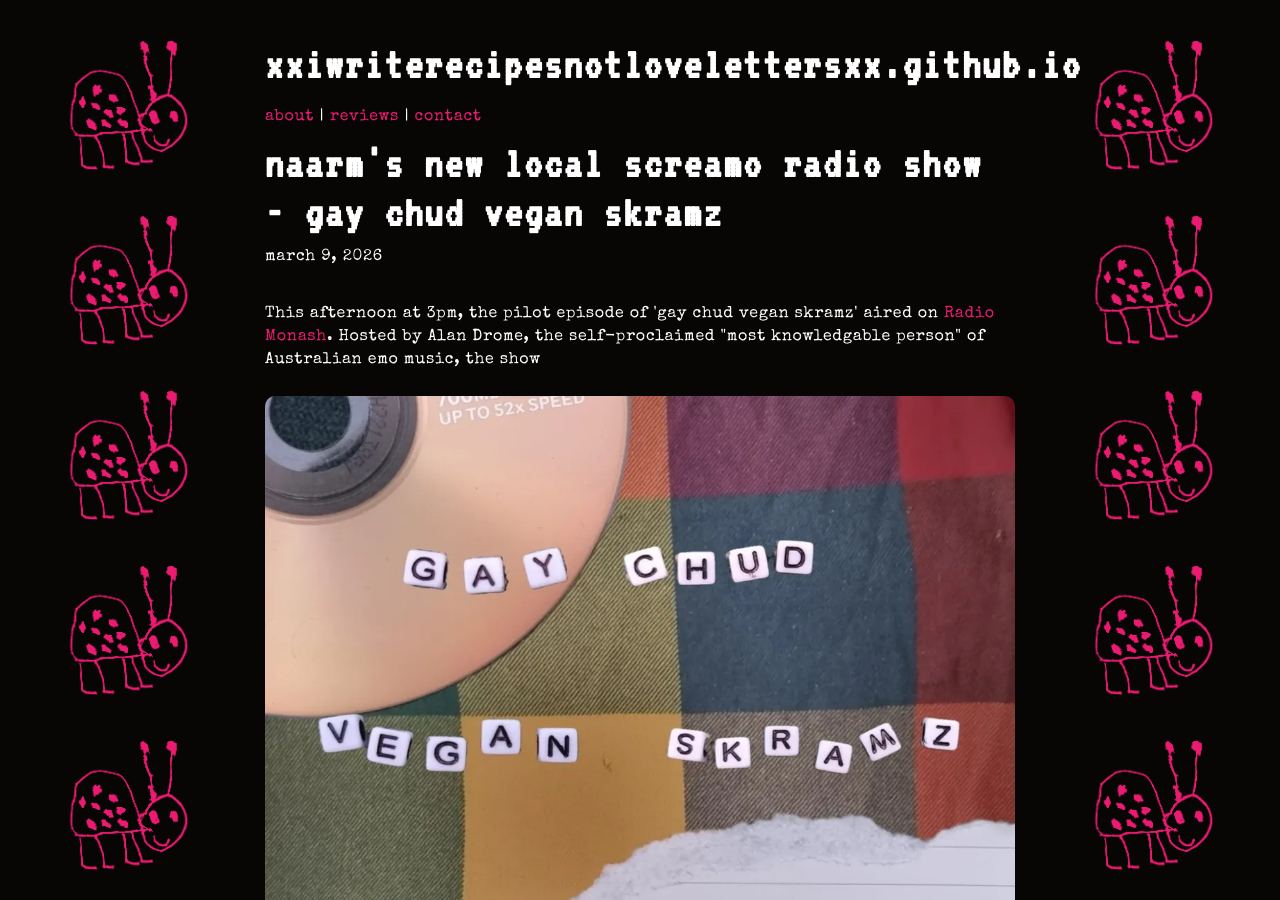
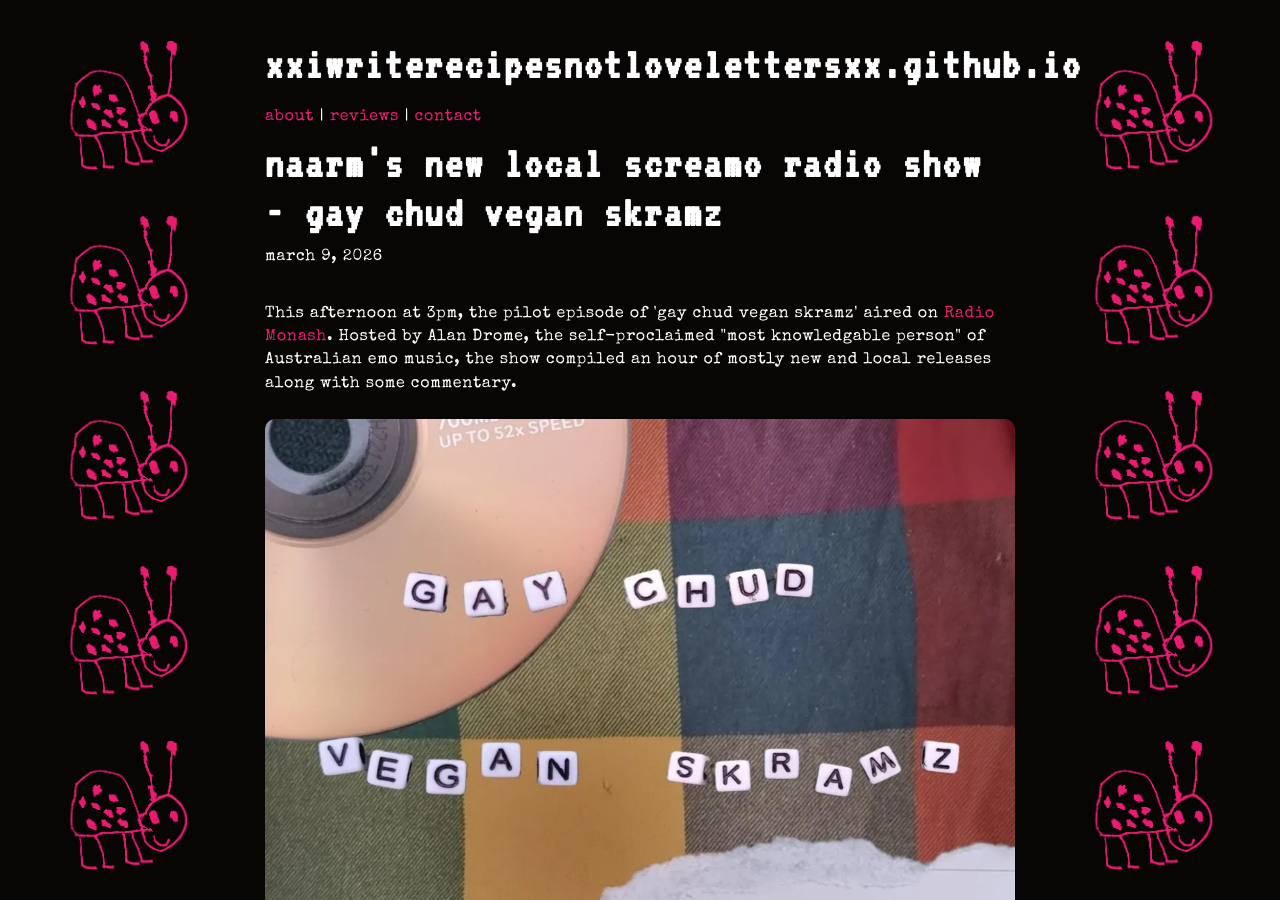
Before and after one commit to xxiwriterecipesnotlovelettersxx/xxiwriterecipesnotlovelettersxx.github.io, a Jekyll site: the page built from _posts/2026-03-09-gay-chud-vegan-skramz.md, in a window 1280 px wide and 900 px high. Built offline with Jekyll 4.4.1, drawn with Linux system fonts in a browser that asks for light colours.

Commit message:
Update 2026-03-09-gay-chud-vegan-skramz.md

```diff
--- a/_posts/2026-03-09-gay-chud-vegan-skramz.md
+++ b/_posts/2026-03-09-gay-chud-vegan-skramz.md
@@ -8,7 +8,7 @@ thumbnail: /images/gcvs.jpg
 
 <br>
 <p class="show-intro">
-This afternoon at 3pm, the pilot episode of 'gay chud vegan skramz' aired on <a href="https://www.radiomonash.online/">Radio Monash</a>. Hosted by Alan Drome, the self-proclaimed "most knowledgable person" of Australian emo music, the show
+This afternoon at 3pm, the pilot episode of 'gay chud vegan skramz' aired on <a href="https://www.radiomonash.online/">Radio Monash</a>. Hosted by Alan Drome, the self-proclaimed "most knowledgable person" of Australian emo music, the show compiled an hour of mostly new and local releases along with some commentary.
 </p>
 
 ![gvcs](/images/gcvs.jpg)
```
